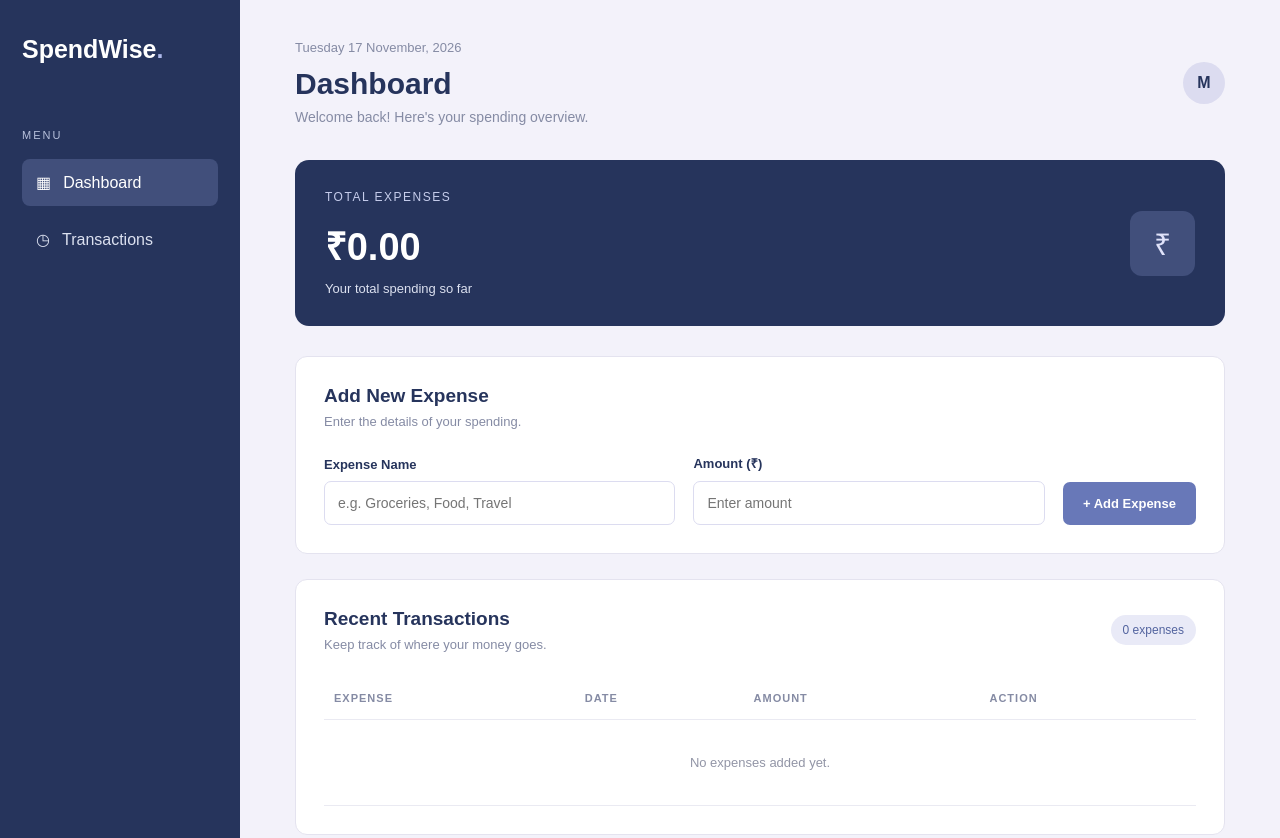
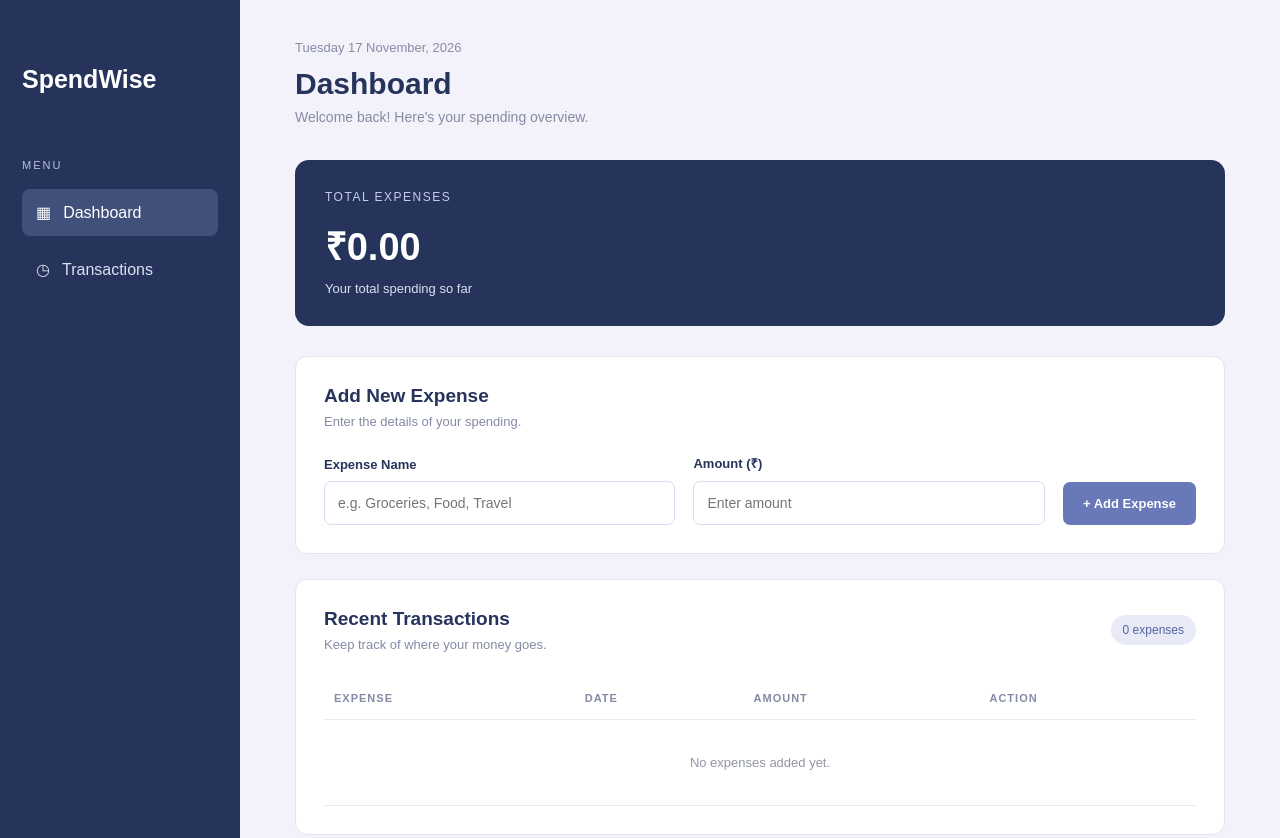
Before and after one commit to Anushkaa04-star/Web-Dev-Workshop, a plain HTML site: page index.html in a window 1280 px wide. Shown: the top 838 px of the page. Drawn offline with Linux system fonts and the light colour scheme.

Commit message:
removed unncessary thing

```diff
--- a/index.html
+++ b/index.html
@@ -13,7 +13,8 @@
 
         <!-- Sidebar -->
         <aside class="sidebar">
-            <h2 class="logo">SpendWise<span>.</span></h2>
+            <h2 class="logo">SpendWise</h2>
+
 
             <p class="menu-heading">MENU</p>
 
@@ -41,7 +42,7 @@
                     <p class="subtitle">Welcome back! Here's your spending overview.</p>
                 </div>
 
-                <div class="profile">M</div>
+
             </header>
 
             <!-- Total Expenses -->
@@ -52,7 +53,7 @@
                     <p class="summary-note">Your total spending so far</p>
                 </div>
 
-                <div class="summary-icon">₹</div>
+
             </section>
 
             <!-- Add Expense Form -->
--- a/style.css
+++ b/style.css
@@ -41,6 +41,7 @@ body {
 .logo {
     font-size: 25px;
     margin-bottom: 65px;
+    margin-top: 30px;
 }
 
 .logo span {
@@ -118,17 +119,7 @@ body {
     font-size: 14px;
 }
 
-.profile {
-    width: 42px;
-    height: 42px;
-    border-radius: 50%;
-    background-color: #DCDCF0;
-    color: #26345C;
-    display: flex;
-    align-items: center;
-    justify-content: center;
-    font-weight: bold;
-}
+
 
 /* =========================
    TOTAL EXPENSES CARD
@@ -160,18 +151,6 @@ body {
 .summary-note {
     color: #DCE1F0;
     font-size: 13px;
-}
-
-.summary-icon {
-    width: 65px;
-    height: 65px;
-    border-radius: 12px;
-    background-color: #414F7B;
-    color: #E0E3FA;
-    font-size: 30px;
-    display: flex;
-    justify-content: center;
-    align-items: center;
 }
 
 /* =========================
```
